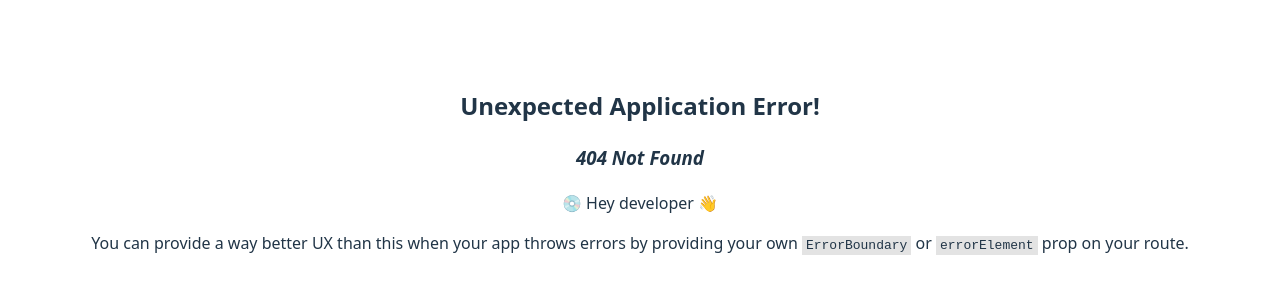
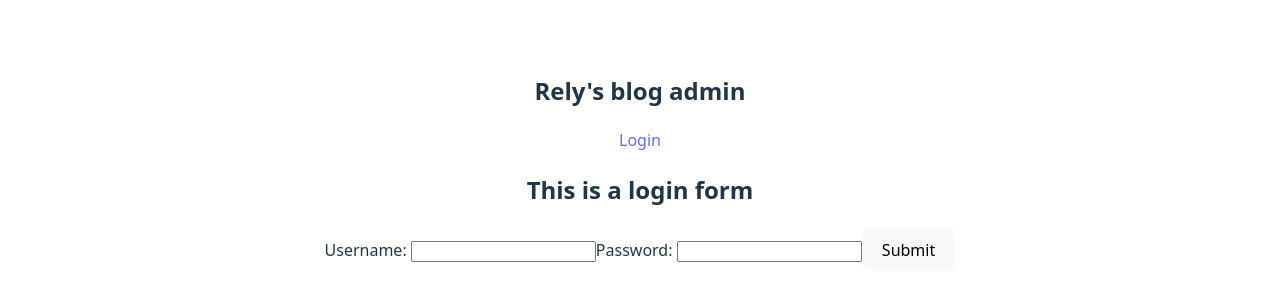
Before and after one commit to Relyful/blogApiAdminFrontend, a React (Vite) app: page /login in a window 1280 px wide. Before the commit this address had no page. Shown: the part 230-530 px from the top of the page. Built offline with nearby package versions, Linux system fonts and the light colour scheme.

Commit message:
Add login page

```diff
--- a/src/components/Header/Header.jsx
+++ b/src/components/Header/Header.jsx
@@ -44,7 +44,7 @@ export default function Header() {
       {user ? <span>User: {user.username}</span> : <Link to="/login">Login</Link>}
       </div>
     </header>
-    <Outlet />
+    <Outlet context={{user, setUser}} />
     </>
   )
 }
--- /dev/null
+++ b/src/components/Login/Login.jsx
@@ -0,0 +1,46 @@
+import { useState } from "react";
+import { useNavigate, useOutletContext } from "react-router";
+
+export default function Login() {
+  const navigate = useNavigate();
+  const [ err, setErr ] = useState();
+  const {setUser} = useOutletContext();
+
+async function handleLogIn(e) {
+    e.preventDefault();
+    const formData = new FormData(e.target);
+    const username = formData.get('username');
+    const password = formData.get('password');
+    try {
+      const requestBody = {username, password};
+      const response = await fetch("http://localhost:8080/login", {method: 'POST', body: JSON.stringify(requestBody), headers: {'Accept': 'application/json', 'Content-Type': 'application/json'}});
+      if (response.status === 401 || response.status === 400) {
+         setErr('Incorrect username of password');
+         throw new Error('Login failed');
+      } else if (!response.ok) {
+        throw new Error('Login Server Error');
+      }
+      const responseData = await response.json();
+      console.log(responseData);
+      setUser(responseData.userData);
+      localStorage.setItem("authToken", responseData.token);
+      navigate('/');
+    } catch (err) {
+      console.error(err);
+    }
+  }
+
+  return(
+    <>
+    <h2>This is a login form</h2>
+    <form action="" method="post" onSubmit={handleLogIn}>
+      <label htmlFor="username">Username: </label>
+      <input type="text" name="username" id="username" />
+      <label htmlFor="password">Password: </label>
+      <input type="password" name="password" id="password" />
+      <button type="submit">Submit</button>
+    </form>
+    <p>{err}</p>
+  </>
+  )
+}
--- a/src/main.jsx
+++ b/src/main.jsx
@@ -5,6 +5,7 @@ import { RouterProvider } from "react-router/dom"
 import './index.css'
 import App from './App.jsx'
 import Header from './components/Header/Header.jsx'
+import Login from './components/Login/Login.jsx'
 
 const router = createBrowserRouter([
   {
@@ -12,6 +13,7 @@ const router = createBrowserRouter([
     element: <Header />,
     children: [
       {index: true, element: <App />},
+      {path: "login", element: <Login />},
     ]
   }
 ])
```
Also changed, not shown: src/components/Login/Login.module.css (added).
